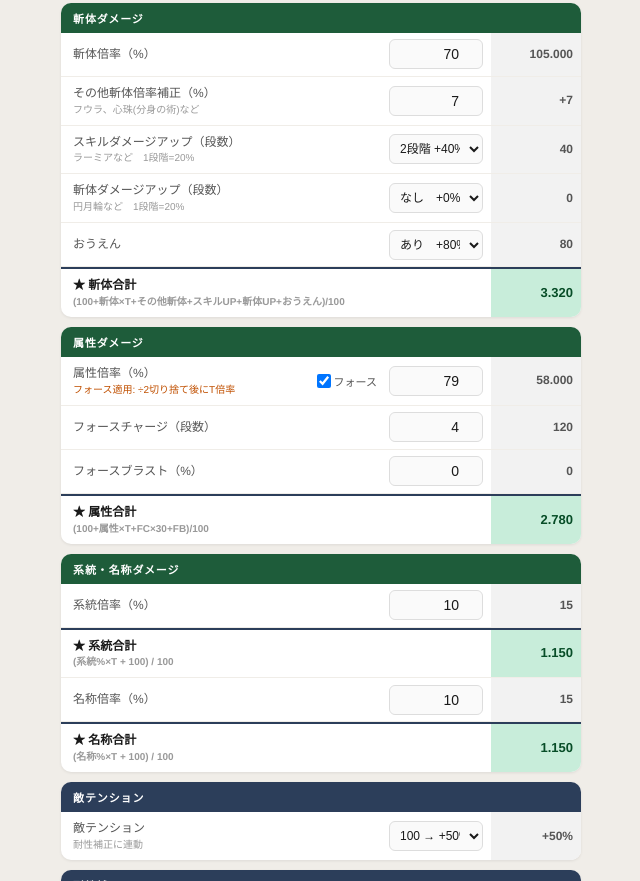
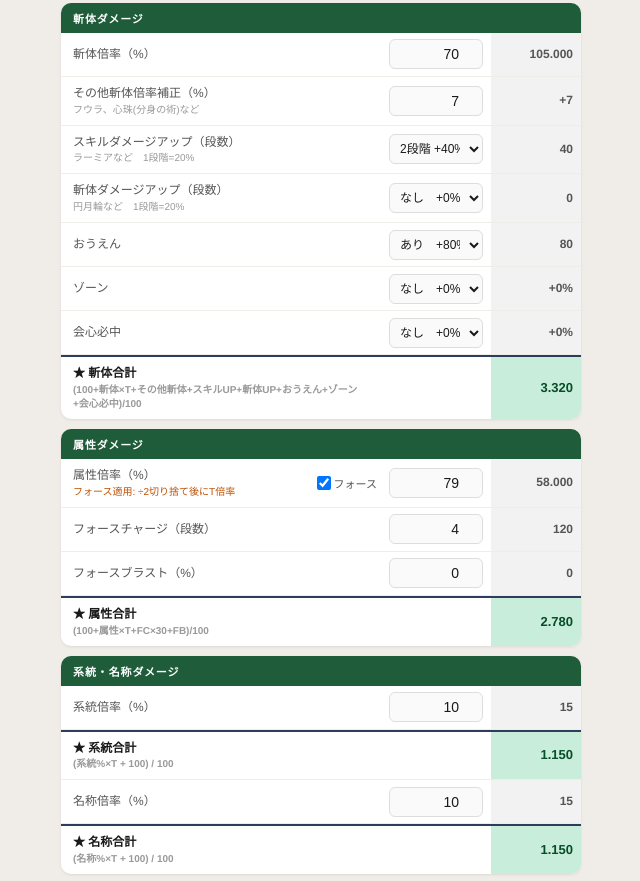
Before and after one commit to AruDqw/dqw-damege-calc, a plain HTML site: page index.html in a window 1280 px wide. Shown: the part 1241-2122 px from the top of the page, without its empty margins (319-959 px from the left). Drawn offline with Linux system fonts and the light colour scheme.

Commit message:
Add files via upload

```diff
--- a/index.html
+++ b/index.html
@@ -294,8 +294,29 @@ h1 { font-size: 17px; font-weight: 600; margin-bottom: 12px; color: #1a1a1a; }
     </div>
     <div class="row-result" id="r_E13">—</div>
   </div>
+  <div class="row">
+    <div class="row-label">ゾーン</div>
+    <div class="row-input">
+      <select id="zone_slash">
+        <option value="0" selected>なし　+0%</option>
+        <option value="45">れんけい　+45%</option>
+        <option value="150">ゴドハン　+150%</option>
+      </select>
+    </div>
+    <div class="row-result" id="r_zone_slash">—</div>
+  </div>
+  <div class="row">
+    <div class="row-label">会心必中</div>
+    <div class="row-input">
+      <select id="hisshu">
+        <option value="0" selected>なし　+0%</option>
+        <option value="50">あり　+50%</option>
+      </select>
+    </div>
+    <div class="row-result" id="r_hisshu">—</div>
+  </div>
   <div class="row divider">
-    <div class="row-label star">★ 斬体合計<small>(100+斬体×T+その他斬体+スキルUP+斬体UP+おうえん)/100</small></div>
+    <div class="row-label star">★ 斬体合計<small>(100+斬体×T+その他斬体+スキルUP+斬体UP+おうえん+ゾーン+会心必中)/100</small></div>
     <div class="row-spacer"></div>
     <div class="row-result key step1" id="r_E14">—</div>
   </div>
@@ -528,6 +549,17 @@ h1 { font-size: 17px; font-weight: 600; margin-bottom: 12px; color: #1a1a1a; }
     </div>
     <div class="row-result" id="r_crit_in">—</div>
   </div>
+  <div class="row">
+    <div class="row-label">ゾーン</div>
+    <div class="row-input">
+      <select id="zone_crit">
+        <option value="0" selected>なし　+0%</option>
+        <option value="69">れんけい　+69%</option>
+        <option value="230">大魔導士　+230%</option>
+      </select>
+    </div>
+    <div class="row-result" id="r_zone_crit">—</div>
+  </div>
   <div class="row divider">
     <div class="row-label star">★ 会心合計<small>会心ダメアップ × 会心% / 100</small></div>
     <div class="row-spacer"></div>
@@ -556,7 +588,9 @@ h1 { font-size: 17px; font-weight: 600; margin-bottom: 12px; color: #1a1a1a; }
   &emsp;斬体耐性合計 = (100 + 斬体耐性変化 + 衰弱 + 凍結 + 戦意喪失) / 100<br>
   <span class="step1-text">⑥【第1段階】= floor( 基礎値 × スキル倍率 × 斬体合計 × 属性合計 × 系統合計 × 名称合計 × 因果(1+段数×20%+極み30%) × (フォースブレイク＋属性耐性変化) × 斬体耐性 × 属性耐性 × 閃き × 会心合計 × 斬体耐性合計 )</span><br>
   <span class="step2-text">⑦【第2段階】最終ダメージ = floor( ⑥ × スキル倍率補正 × きあいため )</span><br>
-  ※ 最小は下限基礎値・会心下限%、最大は上限基礎値・会心上限%で同様に計算
+  ※ 最小は下限基礎値・会心下限%、最大は上限基礎値・会心上限%で同様に計算<br>
+  <br>
+  🔗 <a href="https://github.com/arudqw/dqw-damege-calc" target="_blank" style="color:#1a6ab1;">https://github.com/arudqw/dqw-damege-calc</a>
 </div>
 
 <!-- 最終結果（sticky） -->
@@ -628,7 +662,9 @@ function calc() {
   const E12 = n('skill_up');
   const slashUp = n('slash_up');
   const E13 = n('cheer');
-  const E14 = Math.floor((100 + E11 + slashOther + E12 + slashUp + E13) / 100 * 1000) / 1000;
+  const zoneSlash = parseFloat($('zone_slash').value);  // ゾーン（斬体）
+  const hisshu = parseFloat($('hisshu').value);          // 会心必中
+  const E14 = Math.floor((100 + E11 + slashOther + E12 + slashUp + E13 + zoneSlash + hisshu) / 100 * 1000) / 1000;
 
   const forceCheck = document.getElementById('force_check').checked;
   const attrRaw = forceCheck ? Math.floor(n('attr') / 2) : n('attr');  // フォースあり: ÷2切り捨て
@@ -673,11 +709,13 @@ function calc() {
     critMid = 250; critMin = 230; critMax = 270;
   }
 
+  const zoneCrit = parseFloat($('zone_crit').value);  // ゾーン（会心）
+
   // 通常攻撃時は会心ダメアップ無効・閃き無効（強制1.0）
-  const E26     = isNormal ? 1.0 : (critMid + crit_up_pct) / 100;
+  const E26     = isNormal ? 1.0 : (critMid + crit_up_pct + zoneCrit) / 100;
   const E27     = E26;
-  const E27_min = isNormal ? 1.0 : (critMin + crit_up_pct) / 100;
-  const E27_max = isNormal ? 1.0 : (critMax + crit_up_pct) / 100;
+  const E27_min = isNormal ? 1.0 : (critMin + crit_up_pct + zoneCrit) / 100;
+  const E27_max = isNormal ? 1.0 : (critMax + crit_up_pct + zoneCrit) / 100;
   const E24eff  = isNormal ? 1.0 : parseFloat($('flash').value);
 
   // スキル倍率と補正は別々に扱う
@@ -731,6 +769,8 @@ function calc() {
   $('r_E12').textContent = E12;
   $('r_slash_up').textContent = slashUp;
   $('r_E13').textContent = E13;
+  $('r_zone_slash').textContent = '+' + zoneSlash + '%';
+  $('r_hisshu').textContent = '+' + hisshu + '%';
   $('r_E14').textContent = fd(E14);
   $('r_E15').textContent = fd(E15);
   $('r_E16').textContent = E16;
@@ -751,6 +791,7 @@ function calc() {
   $('r_E24').textContent = fd(E24eff);
   $('r_E25').textContent = fd(E25);
   $('r_E26').textContent = fd(E26);
+  $('r_zone_crit').textContent = '+' + zoneCrit + '%';
   $('r_slash_res_change').textContent = (slashResChange >= 0 ? '+' : '') + slashResChange + '%';
   $('r_suijaku').textContent       = '+' + suijaku + '%';
   $('r_freeze').textContent        = '+' + freeze + '%';
@@ -800,18 +841,18 @@ const INPUT_IDS = [
   'atk','voc','lv','enemy_lvdown','sword','def','def_change','direct_hit',
   'skill_pct','skill_bonus_pct',
   'tension_ally',
-  'slash','slash_other','skill_up','slash_up','cheer',
+  'slash','slash_other','skill_up','slash_up','cheer','zone_slash','hisshu',
   'attr','force_check','fc','fb',
   'keitou','meishou',
   'tension_enemy',
   'resist_slash','resist_attr',
   'inga','inga_kiwami','fbreak','attr_res_change','flash','kiai',
   'slash_res_change','suijaku','freeze','senisosshitsu',
-  'crit_up','crit_type'
+  'crit_up','crit_type','zone_crit'
 ];
 
 // バージョンが変わったらlocalStorageをクリアしてデフォルト値を使う
-const LS_VERSION = 'dqw_calc_v3';
+const LS_VERSION = 'dqw_calc_v4';
 if (!localStorage.getItem(LS_VERSION)) {
   localStorage.removeItem(LS_KEY);
   localStorage.removeItem('dqw_calc_slots');
```
